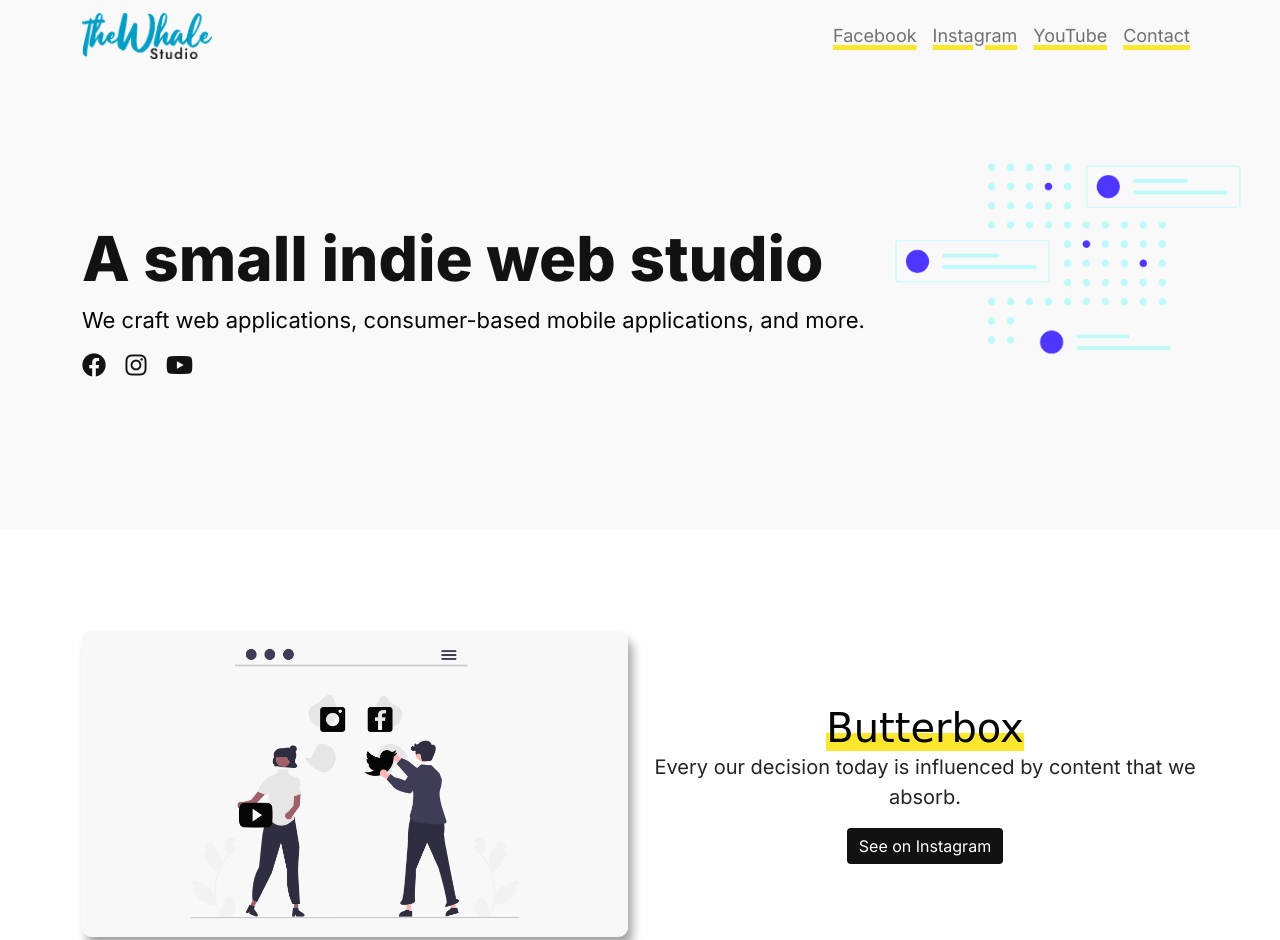
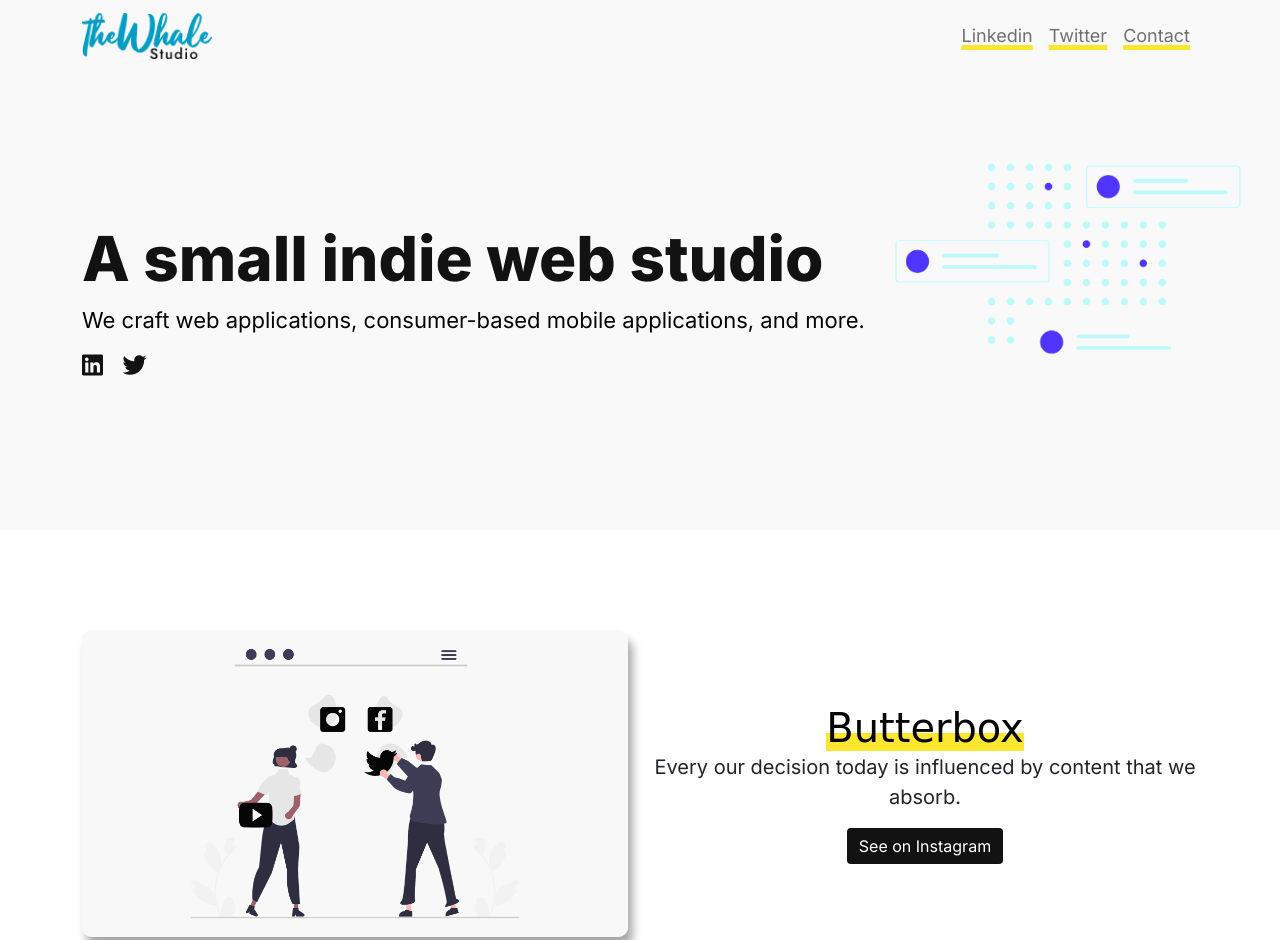
Before and after one commit to thewhalestudio/thewhalestudio.github.io, a plain HTML site: page index.html in a window 1280 px wide. Shown: the top 940 px of the page. Drawn offline with nearby package versions, Linux system fonts and the light colour scheme; a web font is replaced by a local one.

Commit message:
Update index.html
info update

```diff
--- a/index.html
+++ b/index.html
@@ -40,13 +40,10 @@
         <div class="collapse navbar-collapse " id="navbarNav">
           <ul class="navbar-nav d-inline-flex mt-2 mt-md-0 ms-md-auto">
             <li class="nav-item">
-              <a class="nav-link" href="https://facebook.com/thewhalestudioMM">Facebook</a>
+              <a class="nav-link" href="https://linkedin.com/company/thewhalestudio">Linkedin</a>
             </li>
             <li class="nav-item">
-              <a class="nav-link" href="https://instagram.com/thewhalestudioMM">Instagram</a>
-            </li>
-            <li class="nav-item">
-              <a class="nav-link" href="https://youtube.com/@thewhalestudioMM">YouTube</a>
+              <a class="nav-link" href="https://twitter.com/thewhalestudio">Twitter</a>
             </li>
             <li class="nav-item">
               <a class="nav-link" href="#contact">Contact</a>
@@ -65,13 +62,10 @@
             <p class="">We craft web applications, consumer-based mobile applications, and more.</p>
             <div class="justify-content-md-start" id="social-icon">
               <span>
-                  <a href="https://facebook.com/thewhalestudioMM"><i class="fa-brands fa-facebook"></i></a>
+                  <a href="https://linkedin.com/company/thewhalestudio"><i class="fa-brands fa-linkedin"></i></a>
               </span>
               <span>
-                  <a href="https://instagram.com/thewhalestudioMM"><i class="fa-brands fa-instagram"></i></a>
-              </span>
-              <span>
-                  <a href="https://youtube.com/@thewhalestudioMM"><i class="fa-brands fa-youtube"></i></a>
+                  <a href="https://twitter.com/thewhalestudio"><i class="fa-brands fa-twitter"></i></a>
               </span>
             </div>
           </div>
@@ -91,7 +85,7 @@
             <div class="col-md-6 align-self-center text-center" id="butterbox-description">
               <h1>Butterbox</h1>
               <p>Every our decision today is influenced by content that we absorb.</p>
-              <button type="button" class="btn btn-primary"><a href="https://instagram.com/butterboxofficial">See on Instagram</a></button>
+              <button type="button" class="btn btn-primary"><a href="https://instagram.com/butterboxcollections">See on Instagram</a></button>
             </div>
           </div>
         </section><!-- end of butterbox -->
```
